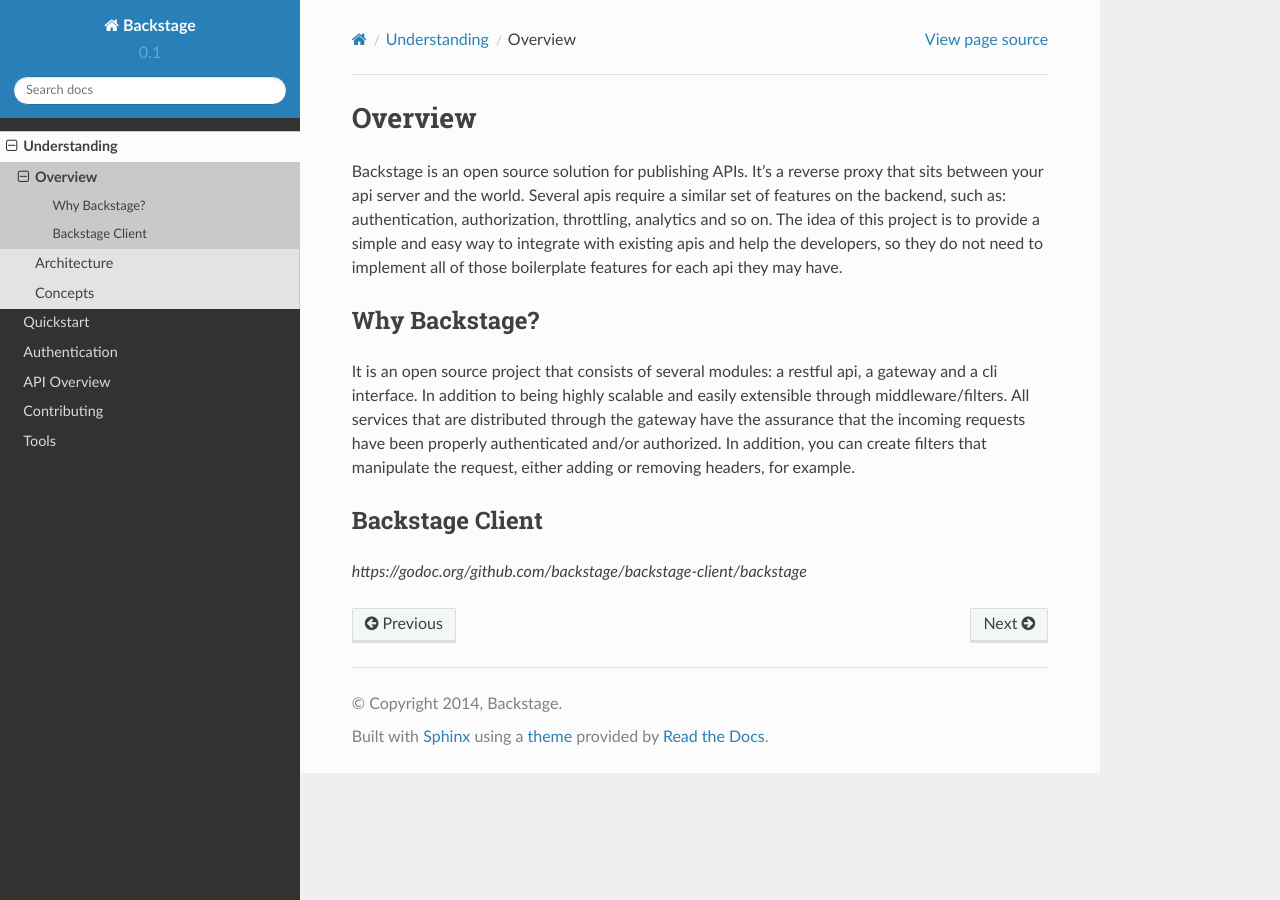
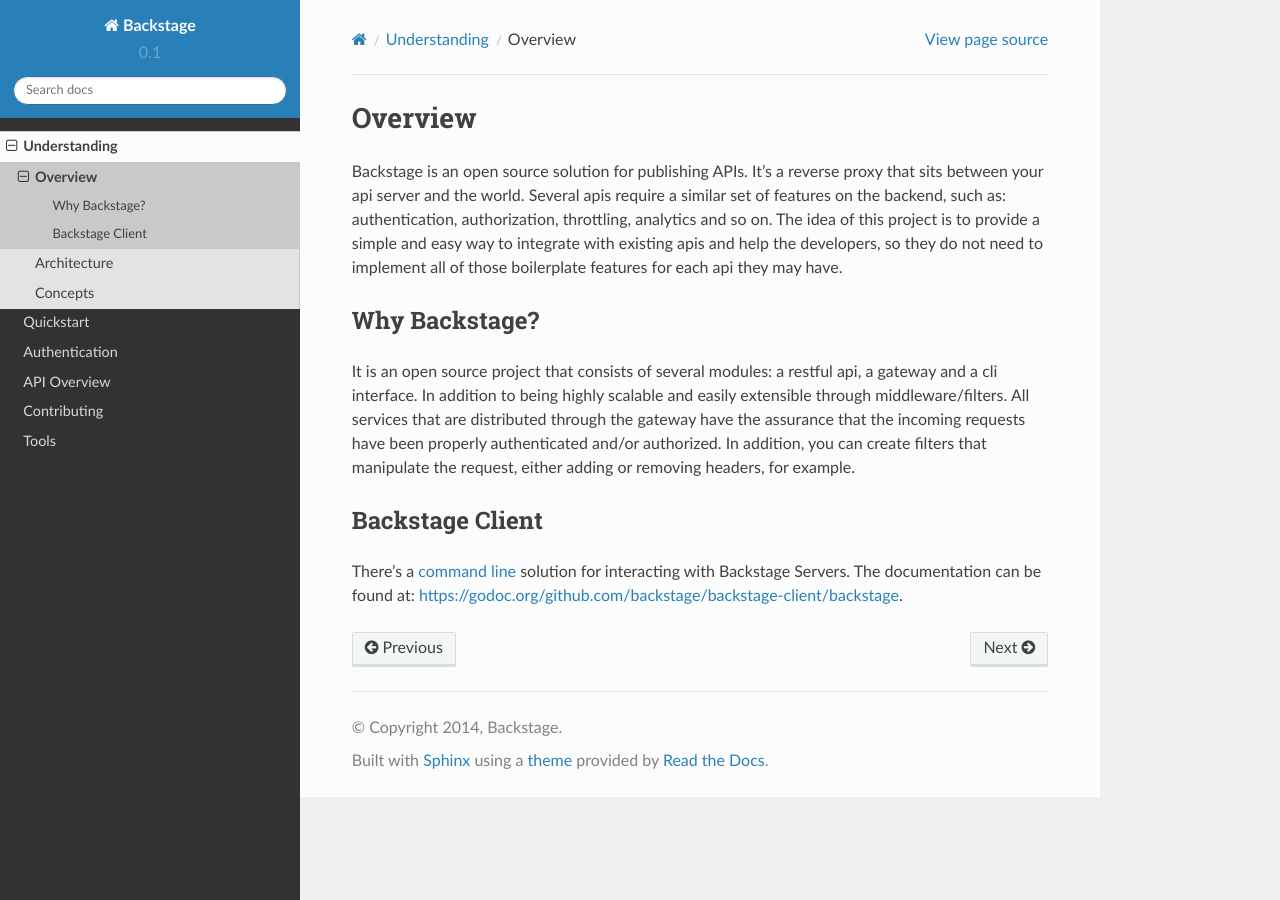
Before and after one commit to apihub/apihub, a Sphinx documentation site: the page built from docs/understanding/overview.rst, in a window 1280 px wide. Built offline with Sphinx 7.4.7 and the Read the Docs theme 2.0.0, drawn with Linux system fonts in a browser that asks for light colours.

```diff
--- a/docs/api/manage_services.rst
+++ b/docs/api/manage_services.rst
@@ -29,4 +29,4 @@ It's required to inform a valid name. The `alias` attribute is optional. If you
   Date: Fri, 05 Dec 2014 19:44:39 GMT
   Content-Length: 309
 
-  {"subdomain":"backstage","created_at":"2014-12-05T17:44:39.462-02:00","updated_at":"2014-12-05T17:44:39.462-02:00","allow_keyless_use":true,"description":"test this","disabled":false,"documentation":"http://www.example.org/doc","endpoint":"http://github.com/backstage","owner":"nathnb@gmail.com","timeout":10}
+  {"subdomain":"backstage","created_at":"2014-12-05T17:44:39.462-02:00","updated_at":"2014-12-05T17:44:39.462-02:00","allow_keyless_use":true,"description":"test this","disabled":false,"documentation":"http://www.example.org/doc","endpoint":"http://github.com/backstage","owner":"alice@example.org","timeout":10}
--- a/docs/understanding/overview.rst
+++ b/docs/understanding/overview.rst
@@ -13,4 +13,4 @@ It is an open source project that consists of several modules: a restful api, a
 
 Backstage Client
 ================
-`https://godoc.org/github.com/backstage/backstage-client/backstage`
+There's a `command line <https://github.com/backstage/backstage-client>`_ solution for interacting with Backstage Servers. The documentation can be found at: `<https://godoc.org/github.com/backstage/backstage-client/backstage>`_.
```
Also changed, not shown: 1 other file.
